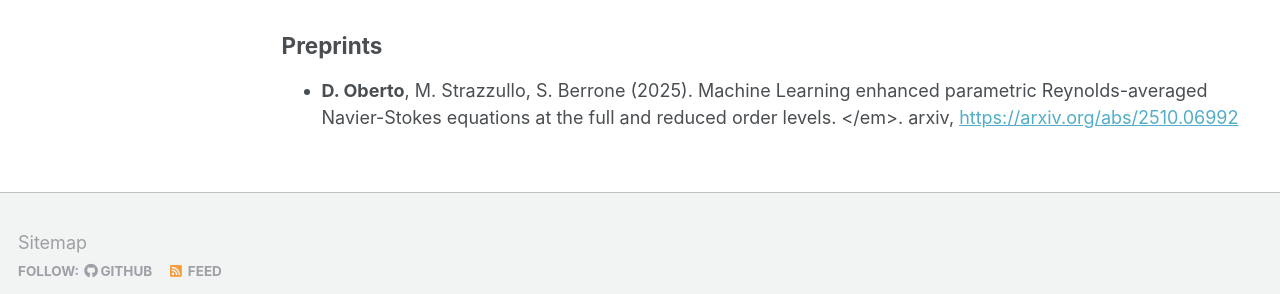
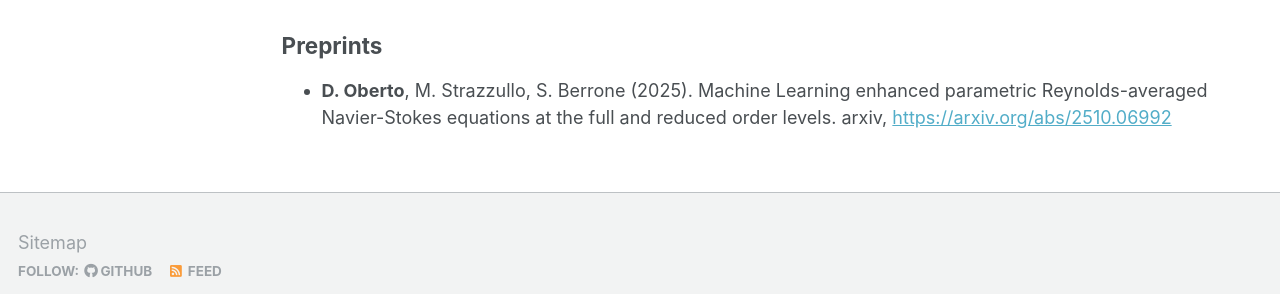
Before and after one commit to DavideOberto/DavideOberto.github.io, a Jekyll site: the page built from _pages/publications.md, in a window 1280 px wide and 1188 px high. Shown: the part 841-1135 px from the top of the window. Built offline with Jekyll 4.4.1, drawn with Linux system fonts in a browser that asks for light colours; some web fonts are replaced.

```diff
--- a/_pages/publications.md
+++ b/_pages/publications.md
@@ -52,6 +52,6 @@ S. Berrone, <b>D. Oberto</b>, M. Pintore, G. Teora (2025). The Lowest-Order Neur
 
 <ul>
 <li>
-<b>D. Oberto</b>, M. Strazzullo, S. Berrone (2025). Machine Learning enhanced parametric Reynolds-averaged Navier-Stokes equations at the full and reduced order levels. </em>. arxiv, <a href="https://arxiv.org/abs/2510.06992" target="_blank">https://arxiv.org/abs/2510.06992</a>
+<b>D. Oberto</b>, M. Strazzullo, S. Berrone (2025). Machine Learning enhanced parametric Reynolds-averaged Navier-Stokes equations at the full and reduced order levels. arxiv, <a href="https://arxiv.org/abs/2510.06992" target="_blank">https://arxiv.org/abs/2510.06992</a>
 </li>
 </ul>
```
